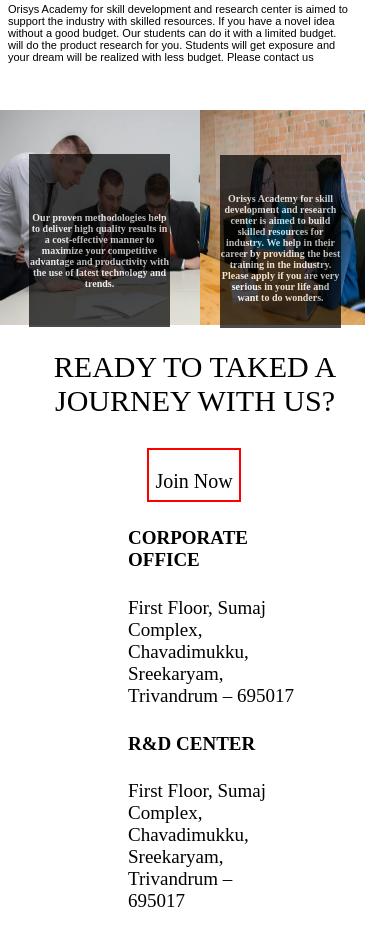
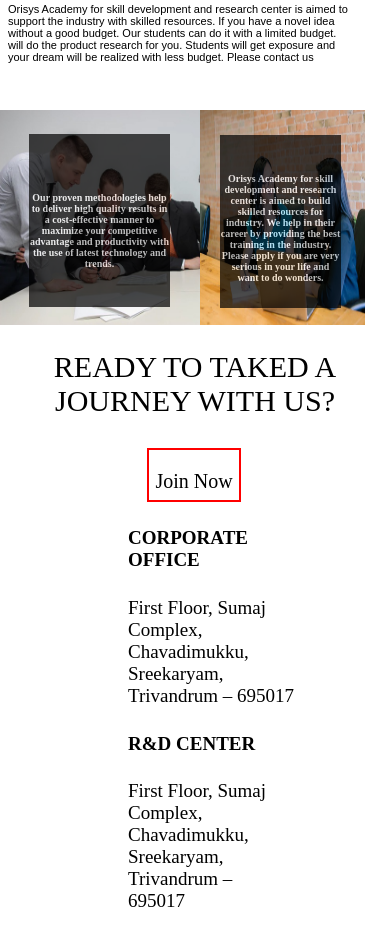
Before and after one commit to Sneha1913/response2, a plain HTML site: page index.html in a window 390 px wide. Shown: the part 1370-2304 px from the top of the page. Drawn offline with Linux system fonts and the light colour scheme.

Commit message:
first commit

```diff
--- a/index.css
+++ b/index.css
@@ -330,7 +330,7 @@
 
 .main4 {
     background-color: black;
-    width: 230px;
+    width: 272px;
     height: 127px;
     left: 126px;
     top: 523px;
@@ -453,7 +453,7 @@
     width: 141px;
     background-color: black;
     left: 21px;
-    top: 300px;
+    top: 280px;
     display: flex;
     flex-direction: row;
     opacity: 0.7;
@@ -492,7 +492,7 @@
     width: 121px;
     background-color: black;
     left: 212px;
-    top: 128px;
+    top: 108px;
     display: flex;
     flex-direction: row;
     opacity: 0.7;
```
